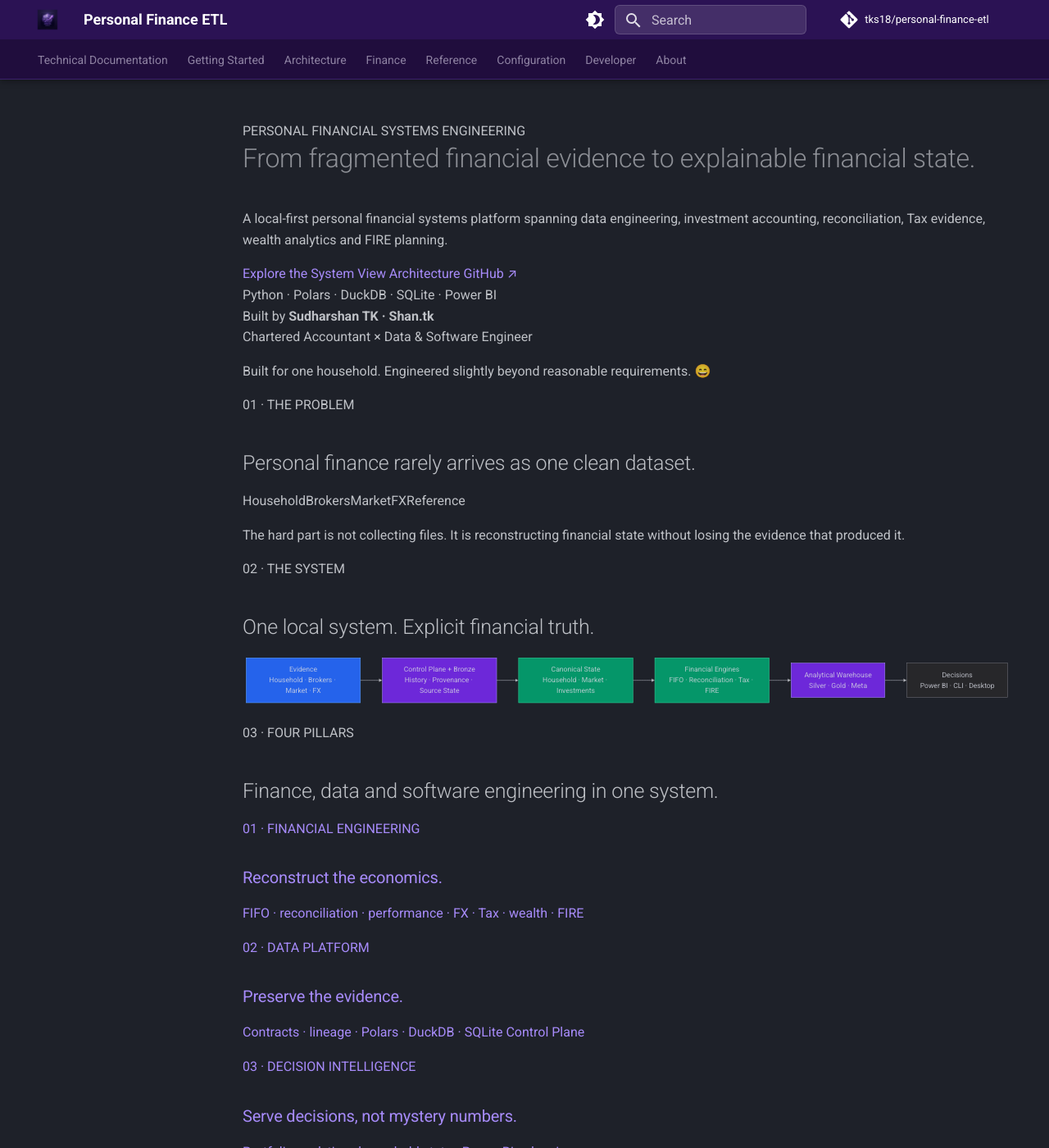
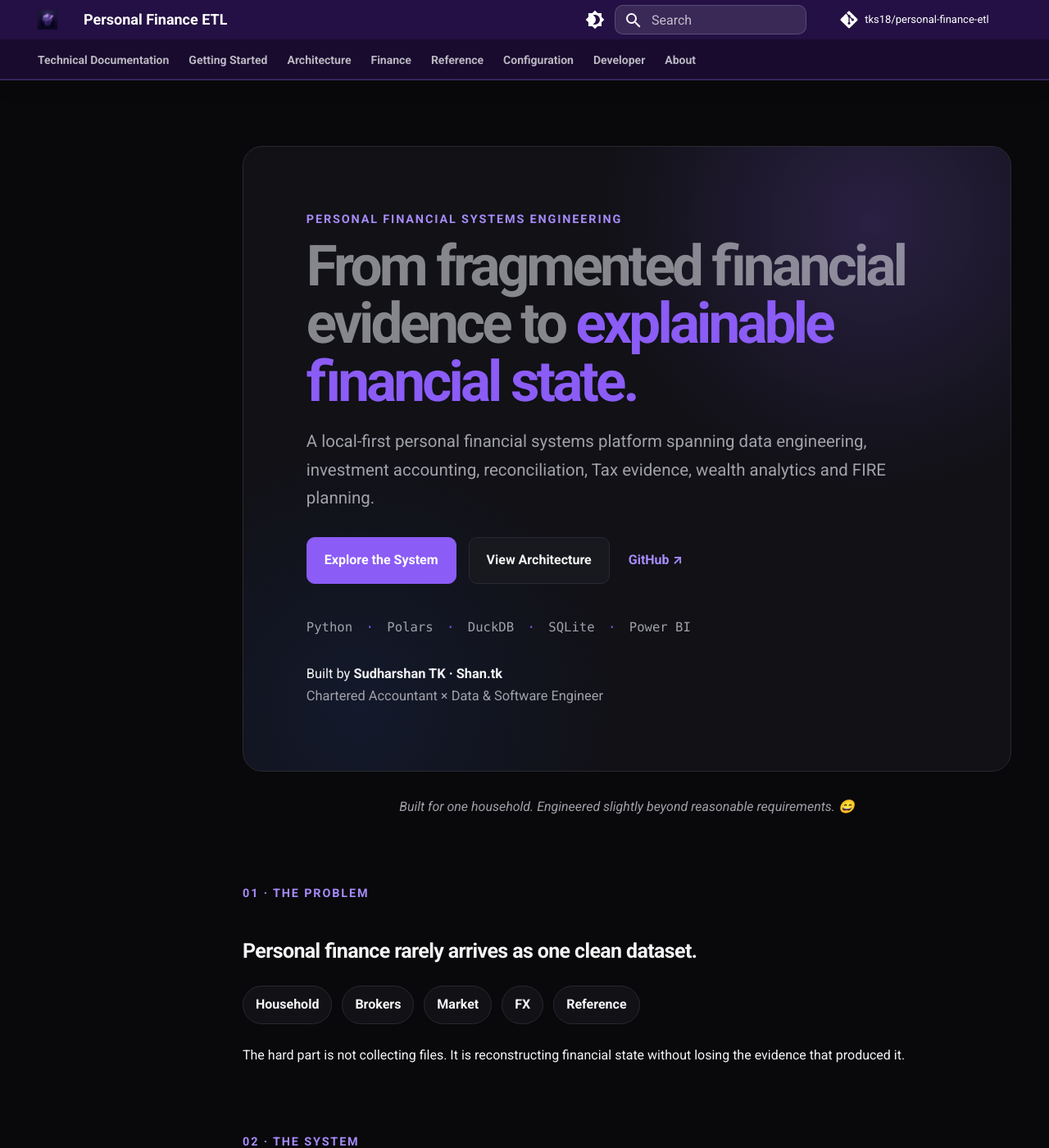
Before and after one commit to tks18/personal-finance-etl, an MkDocs documentation site: the page built from docs/index.md, in a window 1280 px wide and 1400 px high. Shown: the whole window at 82% size. Built offline with MkDocs 1.6.1 and Material for MkDocs 9.7.7, drawn with Linux system fonts in a browser that asks for light colours; comment, search, counter and statistics services are not loaded.

Commit message:
docs: create custom.css for mkdocs rendering

```diff
--- a/docs/assets/stylesheets/custom.css
+++ b/docs/assets/stylesheets/custom.css
@@ -1,114 +1,441 @@
-/* ==========================================================================
-   Personal Finance ETL - Documentation Theme Overrides
-   Author: Shan.tk (Sudharshan TK)
-   Color System: Deep Royal & Midnight Purple Shades (Anti-Pink / Anti-Magenta)
-   ========================================================================== */
+/* Personal Finance ETL · Brand Identity v1
+   Public engineering portal · Built by Shan.tk */
 
-:root,
-[data-md-color-scheme="slate"],
-[data-md-color-scheme="default"],
-[data-md-color-primary="custom"] {
-  /* Core Purple System Variables */
-  --md-primary-fg-color:               #2d1254; /* Deep Royal Purple */
-  --md-primary-fg-color--light:         #3d1a73; /* Rich Regal Purple */
-  --md-primary-fg-color--dark:          #1c0b38; /* Midnight Purple */
-  --md-primary-bg-color:               #ffffff;
-  --md-primary-bg-color--light:         rgba(255, 255, 255, 0.7);
+:root {
+  --pf-brand: #6D28D9;
+  --pf-brand-strong: #5B21B6;
+  --pf-accent: #7C3AED;
+  --pf-focus: #7C3AED;
+  --pf-bg: #FCFCFD;
+  --pf-surface: #FFFFFF;
+  --pf-surface-raised: #F7F7FA;
+  --pf-border: #E4E4EA;
+  --pf-text: #18181B;
+  --pf-text-muted: #5F5F6B;
+  --pf-info: #2563EB;
+  --pf-success: #059669;
+  --pf-warning: #D97706;
+  --pf-danger: #DC2626;
+  --pf-radius-sm: 6px;
+  --pf-radius: 10px;
+  --pf-radius-lg: 16px;
 
-  /* Accents & In-Page Highlights */
-  --md-accent-fg-color:                #8b5cf6; /* Electric Violet Accent */
-  --md-accent-fg-color--transparent:   rgba(139, 92, 246, 0.15);
-  --md-typeset-a-color:                #a78bfa; /* High-contrast violet for prose links */
+  --md-primary-fg-color: #5B21B6;
+  --md-primary-fg-color--light: #6D28D9;
+  --md-primary-fg-color--dark: #4C1D95;
+  --md-accent-fg-color: #7C3AED;
+  --md-typeset-a-color: #6D28D9;
 }
 
-/* --------------------------------------------------------------------------
-   Top Navigation Bar (Header)
-   -------------------------------------------------------------------------- */
+[data-md-color-scheme="slate"] {
+  --pf-brand: #8B5CF6;
+  --pf-brand-strong: #A78BFA;
+  --pf-accent: #C084FC;
+  --pf-focus: #A78BFA;
+  --pf-bg: #09090B;
+  --pf-surface: #111116;
+  --pf-surface-raised: #18181F;
+  --pf-border: #2A2933;
+  --pf-text: #F4F4F5;
+  --pf-text-muted: #A1A1AA;
+  --pf-info: #60A5FA;
+  --pf-success: #34D399;
+  --pf-warning: #FBBF24;
+  --pf-danger: #FB7185;
+
+  --md-primary-fg-color: #2B1254;
+  --md-primary-fg-color--light: #3D1A73;
+  --md-primary-fg-color--dark: #1C0B38;
+  --md-accent-fg-color: #A78BFA;
+  --md-typeset-a-color: #A78BFA;
+}
+
+body {
+  background: var(--pf-bg);
+}
+
 .md-header {
-  background-color: #2b1254 !important;
-  color: #ffffff !important;
-  box-shadow: 0 2px 8px rgba(0, 0, 0, 0.35) !important;
+  background: #241044;
+  border-bottom: 1px solid rgba(167,139,250,.18);
+  box-shadow: 0 4px 24px rgba(0,0,0,.16);
+}
+
+.md-tabs {
+  background: #180B2E;
+  border-bottom: 1px solid rgba(167,139,250,.16);
+}
+
+[data-md-color-scheme="default"] .md-header {
+  background: #4C1D95;
+}
+
+[data-md-color-scheme="default"] .md-tabs {
+  background: #3B1675;
 }
 
 .md-header__title,
-.md-header__button,
-.md-header__topic {
-  color: #ffffff !important;
+.md-tabs__link {
+  font-weight: 650;
 }
 
-/* Header Search Bar */
-.md-search__inner {
-  color: #ffffff;
+.md-tabs__link--active,
+.md-tabs__link:hover {
+  color: #fff;
 }
 
 .md-search__form {
-  background-color: rgba(255, 255, 255, 0.12) !important;
-  border: 1px solid rgba(255, 255, 255, 0.15) !important;
-  border-radius: 6px !important;
-  transition: background-color 0.2s ease, border-color 0.2s ease;
+  border: 1px solid rgba(255,255,255,.16);
+  border-radius: var(--pf-radius);
+  background: rgba(255,255,255,.10);
 }
 
-.md-search__form:hover {
-  background-color: rgba(255, 255, 255, 0.18) !important;
-  border-color: rgba(167, 139, 250, 0.4) !important;
+.md-typeset {
+  color: var(--pf-text);
+  line-height: 1.68;
 }
 
-.md-search__input {
-  color: #ffffff !important;
+.md-typeset h1,
+.md-typeset h2,
+.md-typeset h3 {
+  font-weight: 720;
+  letter-spacing: -.025em;
 }
 
-.md-search__input::placeholder {
-  color: rgba(255, 255, 255, 0.7) !important;
+.md-typeset h2 {
+  margin-top: 1.6em;
 }
 
-.md-search__icon {
-  color: rgba(255, 255, 255, 0.85) !important;
+.md-typeset a {
+  color: var(--md-typeset-a-color);
 }
 
-/* --------------------------------------------------------------------------
-   Navigation Tabs Bar (Secondary Top Bar)
-   -------------------------------------------------------------------------- */
-.md-tabs {
-  background-color: #200d3d !important; /* Slightly deeper midnight shade for layered depth */
-  border-bottom: 1px solid rgba(139, 92, 246, 0.25) !important;
-  color: rgba(255, 255, 255, 0.8) !important;
+.md-typeset a:focus-visible,
+.md-nav__link:focus-visible,
+.md-header__button:focus-visible,
+.pf-btn:focus-visible,
+.pf-card:focus-visible,
+.pf-route:focus-visible {
+  outline: 3px solid var(--pf-focus);
+  outline-offset: 3px;
+  border-radius: var(--pf-radius-sm);
 }
 
-.md-tabs__link {
-  color: rgba(243, 238, 255, 0.75) !important;
-  font-weight: 500;
-  border-bottom: 2px solid transparent !important;
-  transition: color 0.2s ease, border-color 0.2s ease, opacity 0.2s ease !important;
+.md-typeset code,
+.md-typeset pre code {
+  font-family: "JetBrains Mono", "SFMono-Regular", Consolas, monospace;
 }
 
-.md-tabs__link:hover {
-  color: #ffffff !important;
-  opacity: 1 !important;
+.md-typeset table:not([class]) {
+  border: 1px solid var(--pf-border);
+  border-radius: var(--pf-radius);
+  overflow: hidden;
 }
 
-.md-tabs__item--active .md-tabs__link {
-  color: #ffffff !important;
-  opacity: 1 !important;
-  border-bottom: 2px solid #a78bfa !important;
+.md-typeset table:not([class]) th {
+  background: var(--pf-surface-raised);
 }
 
-/* --------------------------------------------------------------------------
-   Mobile Navigation Drawer
-   -------------------------------------------------------------------------- */
-.md-nav--primary .md-nav__title[for="__drawer"] {
-  background-color: #2b1254 !important;
-  color: #ffffff !important;
+.md-typeset .admonition,
+.md-typeset details {
+  border-radius: var(--pf-radius);
+  box-shadow: none;
 }
 
-/* --------------------------------------------------------------------------
-   Interactive Links & Details
-   -------------------------------------------------------------------------- */
-.md-typeset a {
-  color: #a78bfa;
-  transition: color 0.15s ease;
+.md-typeset .highlight,
+.md-typeset pre {
+  border-radius: var(--pf-radius);
 }
 
-.md-typeset a:hover {
-  color: #c4b5fd;
-  text-decoration: underline;
+.md-footer {
+  border-top: 1px solid var(--pf-border);
 }
+
+/* Landing page */
+.pf-hero {
+  margin: 1.5rem 0 1rem;
+  padding: clamp(2rem, 6vw, 5rem);
+  border: 1px solid var(--pf-border);
+  border-radius: 24px;
+  background:
+    radial-gradient(circle at 82% 12%, rgba(139,92,246,.20), transparent 32%),
+    radial-gradient(circle at 15% 90%, rgba(37,99,235,.10), transparent 30%),
+    var(--pf-surface);
+  overflow: hidden;
+}
+
+.pf-eyebrow,
+.pf-section-label,
+.pf-card-kicker {
+  color: var(--pf-brand);
+  font-size: .72rem;
+  font-weight: 800;
+  letter-spacing: .13em;
+  text-transform: uppercase;
+}
+
+[data-md-color-scheme="slate"] .pf-eyebrow,
+[data-md-color-scheme="slate"] .pf-section-label,
+[data-md-color-scheme="slate"] .pf-card-kicker {
+  color: var(--pf-brand-strong);
+}
+
+.pf-hero h1 {
+  max-width: 900px;
+  margin: .5rem 0 1rem;
+  font-size: clamp(2.2rem, 5.4vw, 4.8rem);
+  line-height: 1.02;
+  letter-spacing: -.055em;
+}
+
+.pf-hero h1 span {
+  color: var(--pf-brand);
+}
+
+.pf-hero-copy {
+  max-width: 780px;
+  margin: 0 0 1.5rem;
+  color: var(--pf-text-muted);
+  font-size: clamp(1rem, 1.6vw, 1.22rem);
+}
+
+.pf-actions {
+  display: flex;
+  flex-wrap: wrap;
+  gap: .75rem;
+  align-items: center;
+}
+
+.pf-btn {
+  display: inline-flex;
+  align-items: center;
+  justify-content: center;
+  min-height: 44px;
+  padding: .7rem 1.05rem;
+  border-radius: var(--pf-radius);
+  font-weight: 750;
+  text-decoration: none !important;
+}
+
+.pf-btn-primary {
+  color: #fff !important;
+  background: var(--pf-brand);
+  border: 1px solid var(--pf-brand);
+}
+
+.pf-btn-primary:hover {
+  background: var(--pf-brand-strong);
+}
+
+.pf-btn-secondary {
+  color: var(--pf-text) !important;
+  background: var(--pf-surface-raised);
+  border: 1px solid var(--pf-border);
+}
+
+.pf-text-link {
+  padding: .65rem .4rem;
+  font-weight: 700;
+}
+
+.pf-tech-strip {
+  margin-top: 2rem;
+  color: var(--pf-text-muted);
+  font-family: "JetBrains Mono", "SFMono-Regular", Consolas, monospace;
+  font-size: .78rem;
+}
+
+.pf-tech-strip span {
+  padding: 0 .35rem;
+  color: var(--pf-brand);
+}
+
+.pf-signature {
+  margin-top: 1.5rem;
+  color: var(--pf-text);
+  font-size: .82rem;
+}
+
+.pf-signature span {
+  color: var(--pf-text-muted);
+}
+
+.pf-character-line {
+  margin: 1.5rem auto 4rem !important;
+  text-align: center;
+  color: var(--pf-text-muted);
+  font-style: italic;
+}
+
+.pf-section-label {
+  margin-top: 4rem;
+}
+
+.pf-source-row {
+  display: flex;
+  flex-wrap: wrap;
+  gap: .6rem;
+  margin: 1.25rem 0;
+}
+
+.pf-source-row span {
+  padding: .45rem .75rem;
+  border: 1px solid var(--pf-border);
+  border-radius: 999px;
+  background: var(--pf-surface);
+  font-weight: 650;
+}
+
+.pf-grid {
+  display: grid;
+  gap: 1rem;
+  margin: 1.25rem 0;
+}
+
+.pf-grid-2 {
+  grid-template-columns: repeat(2, minmax(0, 1fr));
+}
+
+.pf-card,
+.pf-route {
+  display: block;
+  padding: 1.25rem;
+  border: 1px solid var(--pf-border);
+  border-radius: var(--pf-radius-lg);
+  background: var(--pf-surface);
+  color: var(--pf-text) !important;
+  text-decoration: none !important;
+  transition: transform .16s ease, border-color .16s ease, background .16s ease;
+}
+
+.pf-card:not(.pf-card-static):hover,
+.pf-route:hover {
+  transform: translateY(-2px);
+  border-color: var(--pf-brand);
+  background: var(--pf-surface-raised);
+}
+
+.pf-card h3,
+.pf-route strong {
+  margin: .35rem 0;
+  color: var(--pf-text);
+}
+
+.pf-card p,
+.pf-route span {
+  margin: .35rem 0 0;
+  color: var(--pf-text-muted);
+}
+
+.pf-route strong,
+.pf-route span {
+  display: block;
+}
+
+.pf-metrics {
+  display: grid;
+  grid-template-columns: repeat(5, minmax(0, 1fr));
+  gap: .75rem;
+  margin: 1.25rem 0;
+}
+
+.pf-metrics div {
+  padding: 1rem .75rem;
+  border: 1px solid var(--pf-border);
+  border-radius: var(--pf-radius);
+  background: var(--pf-surface);
+  text-align: center;
+}
+
+.pf-metrics strong {
+  display: block;
+  color: var(--pf-brand);
+  font-size: 1.8rem;
+  line-height: 1;
+}
+
+.pf-metrics span {
+  display: block;
+  margin-top: .45rem;
+  color: var(--pf-text-muted);
+  font-size: .72rem;
+}
+
+.pf-creator {
+  display: grid;
+  grid-template-columns: minmax(0, 1fr) auto;
+  gap: 2rem;
+  padding: 1.5rem;
+  border: 1px solid var(--pf-border);
+  border-radius: var(--pf-radius-lg);
+  background: var(--pf-surface);
+}
+
+.pf-creator h3 {
+  margin-top: 0;
+}
+
+.pf-creator-role {
+  color: var(--pf-brand);
+  font-weight: 700;
+}
+
+.pf-creator-links {
+  display: flex;
+  flex-direction: column;
+  gap: .65rem;
+  min-width: 150px;
+}
+
+.pf-final-cta {
+  display: flex;
+  align-items: center;
+  justify-content: space-between;
+  gap: 2rem;
+  margin: 4rem 0 1rem;
+  padding: 1.5rem;
+  border: 1px solid var(--pf-border);
+  border-radius: var(--pf-radius-lg);
+  background: var(--pf-surface-raised);
+}
+
+.pf-final-cta h2 {
+  margin: .25rem 0 0;
+  font-size: 1.35rem;
+}
+
+@media (max-width: 900px) {
+  .pf-metrics {
+    grid-template-columns: repeat(3, minmax(0, 1fr));
+  }
+}
+
+@media (max-width: 700px) {
+  .pf-grid-2,
+  .pf-creator {
+    grid-template-columns: 1fr;
+  }
+
+  .pf-metrics {
+    grid-template-columns: repeat(2, minmax(0, 1fr));
+  }
+
+  .pf-final-cta {
+    align-items: flex-start;
+    flex-direction: column;
+  }
+
+  .pf-hero {
+    border-radius: var(--pf-radius-lg);
+    padding: 1.5rem;
+  }
+}
+
+@media (prefers-reduced-motion: reduce) {
+  *,
+  *::before,
+  *::after {
+    scroll-behavior: auto !important;
+    transition-duration: .01ms !important;
+    animation-duration: .01ms !important;
+  }
+}
```
